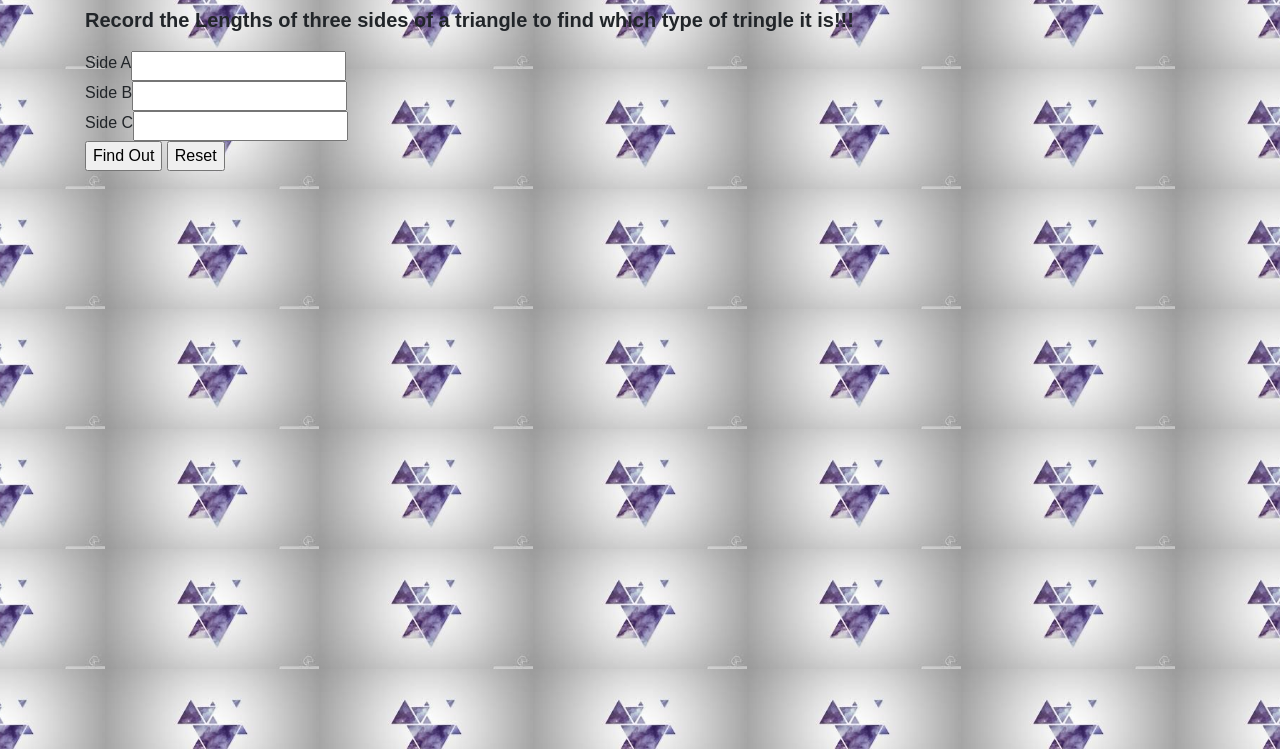
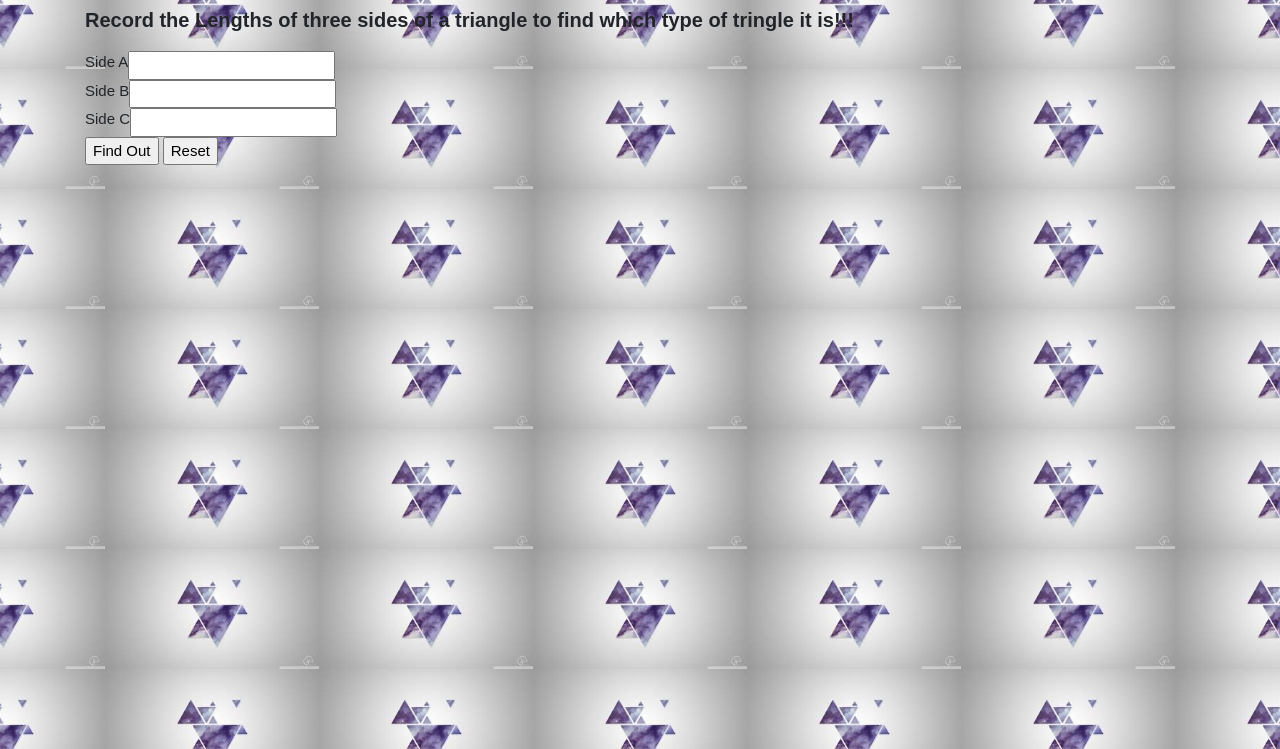
Before and after one commit to georgekarani/Triangle-tracker, a plain HTML site: page index.html in a window 1280 px wide. Shown: the part 51-800 px from the top of the page. Drawn offline with Linux system fonts and the light colour scheme.

Commit message:
add updates to triangle.js and styles.css.

```diff
--- a/css/styles.css
+++ b/css/styles.css
@@ -1,4 +1,4 @@
-/*********Heading***********************/
+/*********Heading styling***********************/
 /*************************************/
 h1{
   color: blue;
@@ -7,7 +7,7 @@ h1{
   text-align: center;
   text-indent: inherit;
 }
-/*********Body*******************************/
+/*********Body styling*******************************/
 /****************************************************/
 P{
   font-size: 20PX;
@@ -21,6 +21,7 @@ P{
   display: inline-block;
   float: left;
   font-family: sans-serif;
+  font-size: 15px;
 }
 
 label{
```
Also changed, not shown: js/triangle.js (+7 -7 lines).
